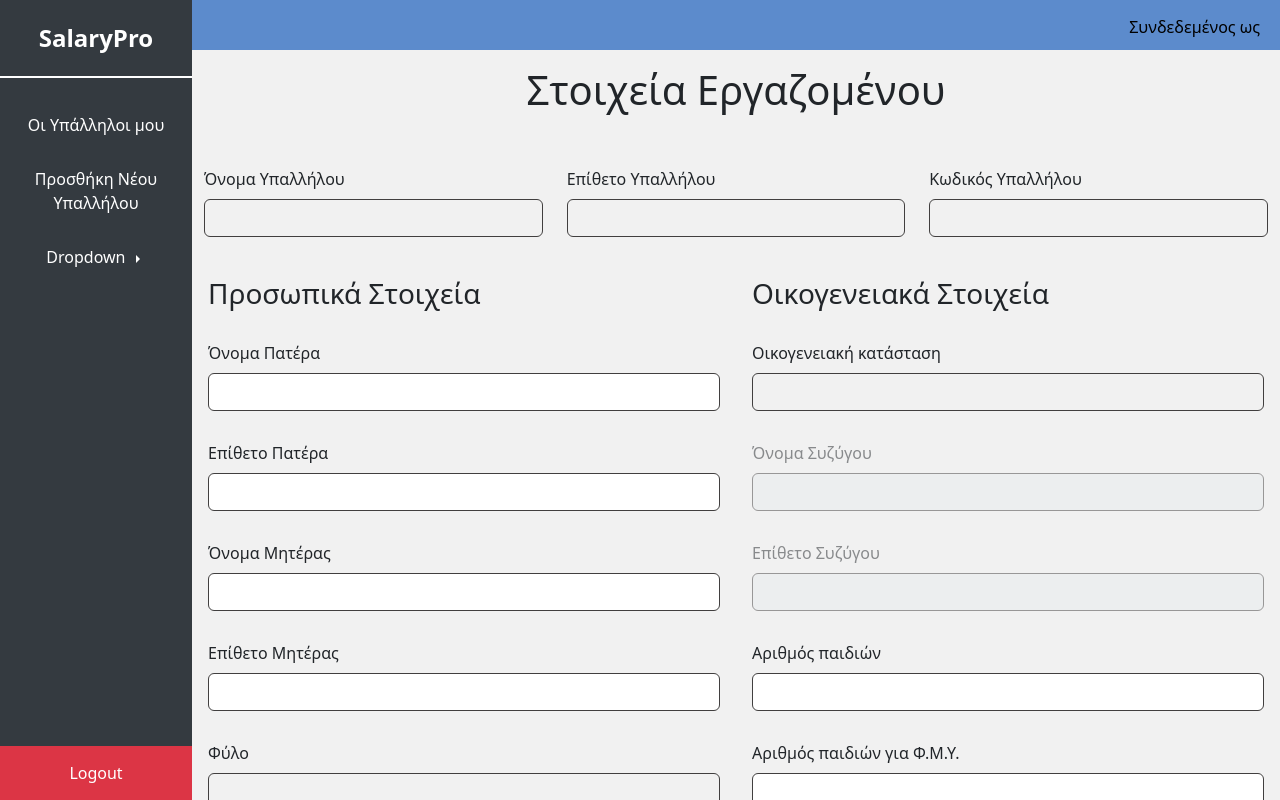
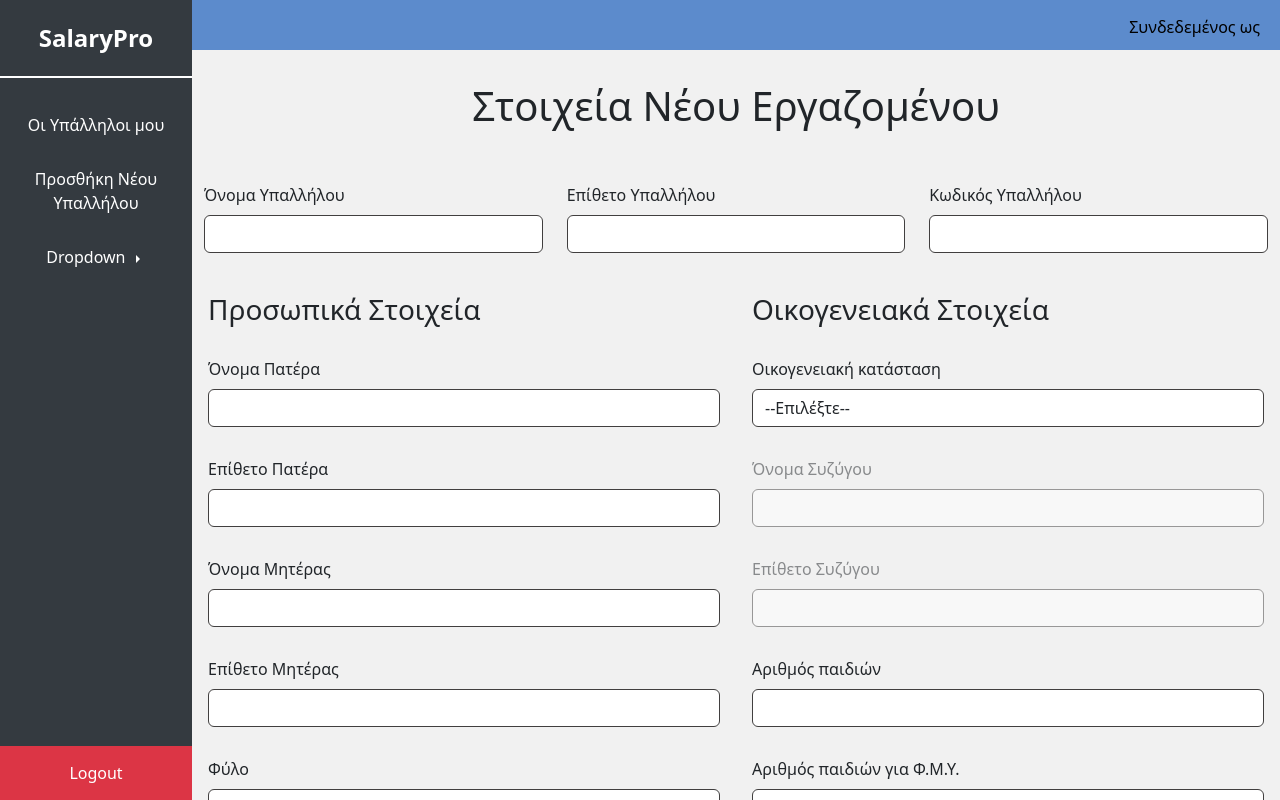
Before and after one commit to Retsos/SalaryPro-Project, a React (Vite) app: page /Employee in a window 1280 px wide. Built offline with nearby package versions, Linux system fonts and the light colour scheme.

Commit message:
Allages sto UI toy Employee

```diff
--- a/src/Components/Pages/Employee.jsx
+++ b/src/Components/Pages/Employee.jsx
@@ -61,74 +61,57 @@ export default function Employee() {
     function handleFathernameChange(event) {
         setfathername(event.target.value);
     }
-
     function handleFatherSurnameChange(event) {
         setfathername(event.target.value);
     }
-
     function handleMothernameChange(event) {
         setmothername(event.target.value);
     }
-
     function handleMotherSurnameChange(event) {
         setmothername(event.target.value);
     }
-
     function handleGenderChange(event) {
         setgender(event.target.value);
     }
-
     function handleAFMChange(event) {
         setAFM(event.target.value);
     }
-
     function handleAMAChange(event) {
         setAMA(event.target.value);
     }
-
     function handleAnapirosChange(event) {
         setanapiros(event.target.value);
     }
-
     function handleDateBornChange(event) {
         setdateborn(event.target.value);
     }
     function handleChildrenChange(event) {
         setchildren(event.target.value);
     }
-
     function handleChildrenFMYChange(event) {
         setchildrenFMY(event.target.value);
     }
-
     function handleChildrenSSEChange(event) {
         setchildrenSSE(event.target.value);
     }
-
     function handleChildrenANAPIRAChange(event) {
         setchildrenANAPIRA(event.target.value);
     }
-
     function handleEducationChange(event) {
         setEducation(event.target.value);
     }
-
     function handleJobChange(event) {
         setJob(event.target.value);
     }
-
     function handleIdTypeChange(event) {
         setIdType(event.target.value);
     }
-
     function handleIdNumberChange(event) {
         setIdNumber(event.target.value);
     }
-
     function handleIdDateChange(event) {
         setIdDate(event.target.value);
     }
-
     function handleIdPlaceChange(event) {
         setIdPlace(event.target.value);
     }
@@ -162,7 +145,7 @@ export default function Employee() {
         <>
             <div className="content" ref={ref}>
                 <div className="container mt-3">
-                    <h1 className="text-center" style={{ marginBottom: "5%" }}>Στοιχεία Εργαζομένου</h1>
+                    <h1 className="text-center" style={{ marginBottom: "5%",marginTop: "3%" }}>Στοιχεία Νέου Εργαζομένου</h1>
                 </div>
                 <div className="container-fluid">
                     <form onSubmit={handleSubmit}>
@@ -170,17 +153,17 @@ export default function Employee() {
 
                             <div className="col-12">
                                 <div className="row mb-4">
-                                    <div className="col-12 col-md-4">
+                                    <div className="col-12 col-md-4 ">
                                         <label htmlFor="formEmployeeName" className="form-label">Όνομα Υπαλλήλου</label>
-                                        <input type="text" className="form-control" id="formEmployeeName" placeholder="" required value={name} onChange={handleNameChange} />
+                                        <input type="text" className="form-control bg-white" id="formEmployeeName" placeholder="" required value={name} onChange={handleNameChange} />
                                     </div>
                                     <div className="col-12 col-md-4">
                                         <label htmlFor="formEmployeeSurName" className="form-label">Επίθετο Υπαλλήλου</label>
-                                        <input type="text" className="form-control" id="formEmployeeSurName" placeholder="" required value={epitheto} onChange={handleEpithetoChange} />
+                                        <input type="text" className="form-control bg-white" id="formEmployeeSurName" placeholder="" required value={epitheto} onChange={handleEpithetoChange} />
                                     </div>
                                     <div className="col-12 col-md-4 code">
                                         <label htmlFor="formEmployeeCode" className="form-label">Κωδικός Υπαλλήλου</label>
-                                        <input type="number" className="form-control" id="formEmployeeCode" required value={code} onChange={handleCodeChange} />
+                                        <input type="number" className="form-control bg-white" id="formEmployeeCode" required value={code} onChange={handleCodeChange} />
                                     </div>
                                 </div>
                             </div>
@@ -189,24 +172,24 @@ export default function Employee() {
                                 <h3>Προσωπικά Στοιχεία</h3>
                                 <div className="mb-3">
                                     <label htmlFor="formEmployeeFathername" className="form-label">Όνομα Πατέρα</label>
-                                    <input type="text" className="form-control" id="formEmployeeFathername" placeholder="" value={fathername} onChange={handleFathernameChange}/>
+                                    <input type="text" className="form-control" id="formEmployeeFathername" placeholder="" value={fathername} onChange={handleFathernameChange} />
                                 </div>
                                 <div className="mb-3">
                                     <label htmlFor="formEmployeeFathersurname" className="form-label">Επίθετο Πατέρα</label>
-                                    <input type="text" className="form-control" id="formEmployeeFathersurname" placeholder="" value={surfathername} onChange={handleFatherSurnameChange}/>
+                                    <input type="text" className="form-control" id="formEmployeeFathersurname" placeholder="" value={surfathername} onChange={handleFatherSurnameChange} />
                                 </div>
                                 <div className="mb-3">
                                     <label htmlFor="formEmployeeMothername" className="form-label">Όνομα Μητέρας</label>
-                                    <input type="text" className="form-control" id="formEmployeeMothername" placeholder="" value={mothername} onChange={handleMothernameChange}/>
+                                    <input type="text" className="form-control" id="formEmployeeMothername" placeholder="" value={mothername} onChange={handleMothernameChange} />
                                 </div>
                                 <div className="mb-3">
                                     <label htmlFor="formEmployeeMothersurname" className="form-label">Επίθετο Μητέρας</label>
-                                    <input type="text" className="form-control" id="formEmployeeMothersurname" placeholder="" value={surmothername} onChange={handleMotherSurnameChange}/>
+                                    <input type="text" className="form-control" id="formEmployeeMothersurname" placeholder="" value={surmothername} onChange={handleMotherSurnameChange} />
                                 </div>
                                 <div className="mb-3">
                                     <label htmlFor="formEmployeeGender" className="form-label">Φύλο</label>
-                                    <select className="form-select" id="formEmployeeGender" value={gender} onChange={handleGenderChange}>
-                                        <option value=""></option>
+                                    <select className="form-select bg-white" id="formEmployeeGender" value={gender} onChange={handleGenderChange}>
+                                        <option value="" disabled selected>--Επιλέξτε--</option>
                                         <option value="male">Άνδρας</option>
                                         <option value="female">Γυναίκα</option>
                                     </select>
@@ -218,19 +201,19 @@ export default function Employee() {
                                 </div>
                                 <div className="mb-3">
                                     <label htmlFor="formEmployeeAMA" className="form-label">A.M.A</label>
-                                    <input type="number" className="form-control" id="formEmployeeAMA" value={AMA} onChange={handleAMAChange}/>
+                                    <input type="number" className="form-control" id="formEmployeeAMA" value={AMA} onChange={handleAMAChange} />
                                 </div>
                                 <div className="mb-3">
                                     <label htmlFor="formEmployeeAnapiros" className="form-label">Ανάπηρος</label>
-                                    <select className="form-select" id="formEmployeeAnapiros" value={anapiros} onChange={handleAnapirosChange}>
-                                        <option value=""></option>
+                                    <select className="form-select bg-white" id="formEmployeeAnapiros" value={anapiros} onChange={handleAnapirosChange}>
+                                        <option value="" disabled selected>--Επιλέξτε--</option>
                                         <option value="yes">Ναι</option>
                                         <option value="no">Όχι</option>
                                     </select>
                                 </div>
                                 <div className="mb-3">
                                     <label htmlFor="formEmployeeDateBorn" className="form-label">Ημερομηνία Γέννησης</label>
-                                    <input type="date" className="form-control" id="formEmployeeDateBorn" placeholder=""value={dateborn} onChange={handleDateBornChange} />
+                                    <input type="date" className="form-control" id="formEmployeeDateBorn" placeholder="" value={dateborn} onChange={handleDateBornChange} />
                                 </div>
                             </div>
 
@@ -238,45 +221,45 @@ export default function Employee() {
                                 <h3>Οικογενειακά Στοιχεία</h3>
                                 <div className="mb-3">
                                     <label htmlFor="formEmployeeFAMILYstatus" className="form-label">Οικογενειακή κατάσταση</label>
-                                    <select className="form-select" id="formEmployeeFAMILYstatus" value={isMarried} onChange={handleMarriedChange}>
-                                        <option value=""></option>
+                                    <select className="form-select bg-white" id="formEmployeeFAMILYstatus" value={isMarried} onChange={handleMarriedChange}>
+                                        <option value="" disabled selected>--Επιλέξτε--</option>
                                         <option value="Έγγαμος">Έγγαμος</option>
                                         <option value="Άγαμος">Άγαμος</option>
                                     </select>
                                 </div>
-                                <div className={`mb-3 ${getDisabledClass(isMarried==="Έγγαμος")}`}>
+                                <div className={`mb-3 ${getDisabledClass(isMarried === "Έγγαμος")}`}>
                                     <label htmlFor="formEmployeeHUSBANDNAME" className="form-label">Όνομα Συζύγου</label>
-                                    <input type="text" className="form-control" id="formEmployeeHUSBANDNAME" value={OnomaSizigoy} onChange={handleOnomaSizigoyChange} placeholder="" disabled={isMarried !== "Έγγαμος"} required={isMarried === "Έγγαμος"} />
+                                    <input type="text" className="form-control bg-white" id="formEmployeeHUSBANDNAME" value={OnomaSizigoy} onChange={handleOnomaSizigoyChange} placeholder="" disabled={isMarried !== "Έγγαμος"} required={isMarried === "Έγγαμος"} />
                                 </div>
-                                <div className={`mb-3 ${getDisabledClass(isMarried==="Έγγαμος")}`}>
+                                <div className={`mb-3 ${getDisabledClass(isMarried === "Έγγαμος")}`}>
                                     <label htmlFor="formEmployeeHusbandSurname" className="form-label">Επίθετο Συζύγου</label>
-                                    <input type="text" className="form-control" id="formEmployeeHusbandSurname" value={EpithetoSizigoy} onChange={handleEpithetoSizigoyChange} placeholder="" disabled={isMarried !== "Έγγαμος"} required={isMarried === "Έγγαμος"} />
+                                    <input type="text" className="form-control bg-white" id="formEmployeeHusbandSurname" value={EpithetoSizigoy} onChange={handleEpithetoSizigoyChange} placeholder="" disabled={isMarried !== "Έγγαμος"} required={isMarried === "Έγγαμος"} />
                                 </div>
                                 <div className="mb-3">
                                     <label htmlFor="formEmployeeChild" className="form-label">Αριθμός παιδιών</label>
-                                    <input type="number" className="form-control" id="formEmployeeChild" value={children} onChange={handleChildrenChange}/>
+                                    <input type="number" className="form-control" id="formEmployeeChild" value={children} onChange={handleChildrenChange} />
                                 </div>
                                 <div className="mb-3">
                                     <label htmlFor="formEmployeeChildFMY" className="form-label">Αριθμός παιδιών για Φ.Μ.Υ.</label>
-                                    <input type="number" className="form-control" id="formEmployeeChildFMY" value={childrenFMY} onChange={handleChildrenFMYChange}/>
+                                    <input type="number" className="form-control" id="formEmployeeChildFMY" value={childrenFMY} onChange={handleChildrenFMYChange} />
                                 </div>
                                 <div className="mb-3">
                                     <label htmlFor="formEmployeeChildSSE" className="form-label">Αριθμός παιδιών για Σ.Σ.Ε</label>
-                                    <input type="number" className="form-control" id="formEmployeeChildSSE" placeholder="" value={childrenSSE} onChange={handleChildrenSSEChange}/>
+                                    <input type="number" className="form-control" id="formEmployeeChildSSE" placeholder="" value={childrenSSE} onChange={handleChildrenSSEChange} />
                                 </div>
                                 <div className="mb-3">
                                     <label htmlFor="formEmployeeChildAnapira" className="form-label">Αριθμός ανάπηρων παιδιών</label>
-                                    <input type="text" className="form-control" id="formEmployeeChildAnapira" placeholder="" value={childrenANAPIRA} onChange={handleChildrenANAPIRAChange}/>
+                                    <input type="text" className="form-control" id="formEmployeeChildAnapira" placeholder="" value={childrenANAPIRA} onChange={handleChildrenANAPIRAChange} />
                                 </div>
                             </div>
 
                             <div className="col-12">
-                                <h3 className='text-center' style={{marginTop: "2%",marginBottom: "-1.5%",borderTop: "1px solid black",paddingTop: "2%"}}>Στοιχεία Μόρφωσης</h3>
+                                <h3 className='text-center' style={{ marginTop: "2%", marginBottom: "-1.5%", borderTop: "1px solid black", paddingTop: "2%" }}>Στοιχεία Μόρφωσης</h3>
                                 <div className="row">
                                     <div className="col-md-6 mb-3">
                                         <label htmlFor="formEmployeeEducation" className="form-label">Εκπαίδευση</label>
-                                        <select className="form-select" id="formEmployeeEducation"value={Education} onChange={handleEducationChange}>
-                                            <option value=""></option>
+                                        <select className="form-select bg-white" id="formEmployeeEducation" value={Education} onChange={handleEducationChange}>
+                                            <option value="" disabled selected>--Επιλέξτε--</option>
                                             <option value="Πανεπιστήμιο">Πανεπιστημιακή</option>
                                             <option value="Λύκειο">Λυκείου</option>
                                             <option value="Γυμνάσιο">Γυμνασίου</option>
@@ -284,32 +267,32 @@ export default function Employee() {
                                     </div>
                                     <div className="col-md-6 mb-3">
                                         <label htmlFor="formEmployeeJob" className="form-label">Ειδικότητα Εργαζομένου</label>
-                                        <input type="text" className="form-control" id="formEmployeeJob" placeholder=""value={Job} onChange={handleJobChange} />
+                                        <input type="text" className="form-control" id="formEmployeeJob" placeholder="" value={Job} onChange={handleJobChange} />
                                     </div>
                                 </div>
                             </div>
 
                             <div className="col-12">
-                                <h3 className='text-center' style={{marginTop: "5%",marginBottom: "-1.5%",borderTop: "1px solid black",paddingTop: "2%"}}>Στοιχεία Ταυτότητας</h3>
+                                <h3 className='text-center' style={{ marginTop: "5%", marginBottom: "-1.5%", borderTop: "1px solid black", paddingTop: "2%" }}>Στοιχεία Ταυτότητας</h3>
                                 <div className="row">
                                     <div className="col-md-6 mb-3">
                                         <label htmlFor="formEmployeeId" className="form-label">Είδος Ταυτότητας</label>
-                                        <select className="form-select" id="formEmployeeId" value={IdType} onChange={handleIdTypeChange}>
-                                            <option value=""></option>
+                                        <select className="form-select bg-white" id="formEmployeeId" value={IdType} onChange={handleIdTypeChange}>
+                                            <option value="" disabled selected>--Επιλέξτε--</option>
                                             <option value="Αστυνομική">Αστυνομική</option>
                                         </select>
                                     </div>
                                     <div className="col-md-6 mb-3">
                                         <label htmlFor="formEmployeeIdNumber" className="form-label">Αριθμός Ταυτότητας</label>
-                                        <input type="text" className="form-control" id="formEmployeeIdNumber" placeholder=""value={IdNumber} onChange={setIdNumber} />
+                                        <input type="text" className="form-control" id="formEmployeeIdNumber" placeholder="" value={IdNumber} onChange={handleIdNumberChange} />
                                     </div>
                                     <div className="col-md-6 mb-3">
                                         <label htmlFor="formEmployeeIdDate" className="form-label">Ημερομηνία Έκδοσης</label>
-                                        <input type="date" className="form-control" id="formEmployeeIdDate" placeholder="" value={IdDate} onChange={setIdDate}/>
+                                        <input type="date" className="form-control" id="formEmployeeIdDate" placeholder="" value={IdDate} onChange={handleIdDateChange} />
                                     </div>
                                     <div className="col-md-6 mb-3">
                                         <label htmlFor="formEmployeeIdPlace" className="form-label">Αρχή Έκδοσης</label>
-                                        <input type="text" className="form-control" id="formEmployeeIdPlace" placeholder=""value={IdPlace} onChange={setIdPlace}/>
+                                        <input type="text" className="form-control" id="formEmployeeIdPlace" placeholder="" value={IdPlace} onChange={handleIdPlaceChange} />
                                     </div>
                                 </div>
                             </div>
```
